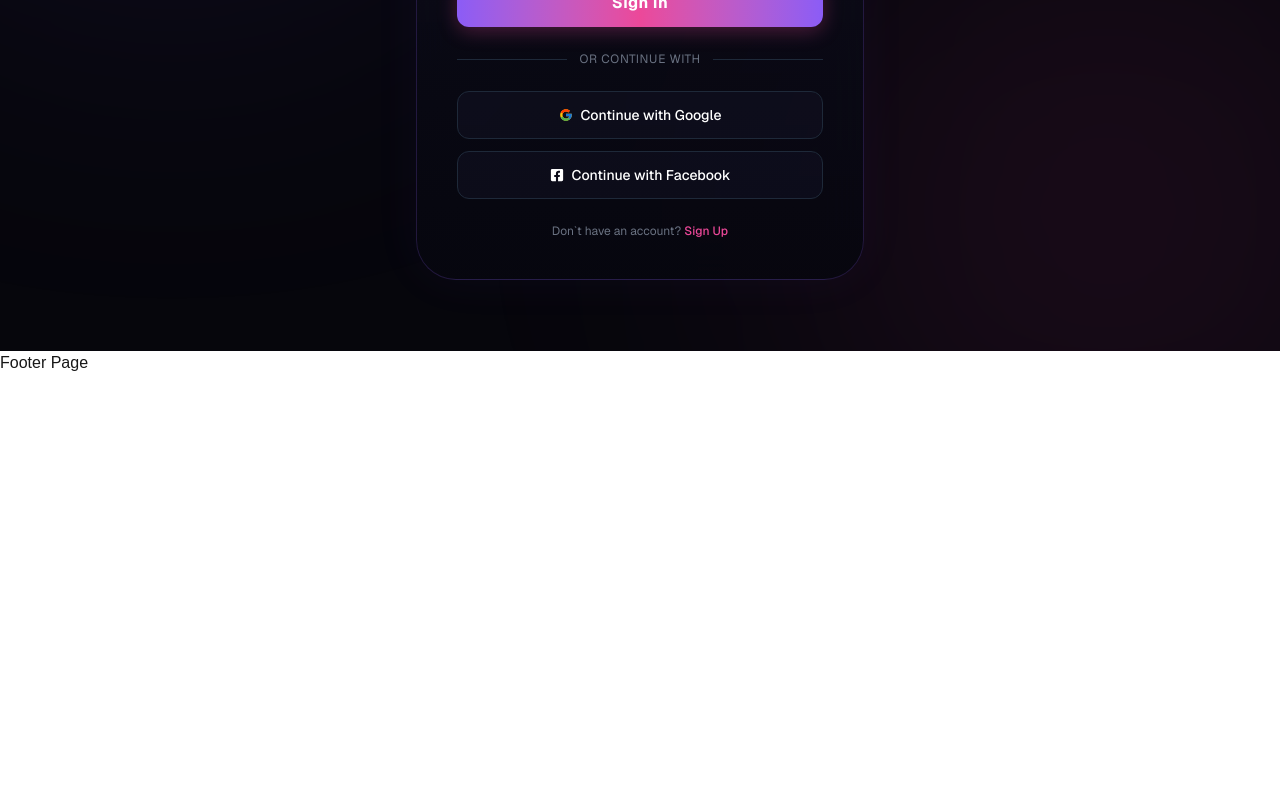
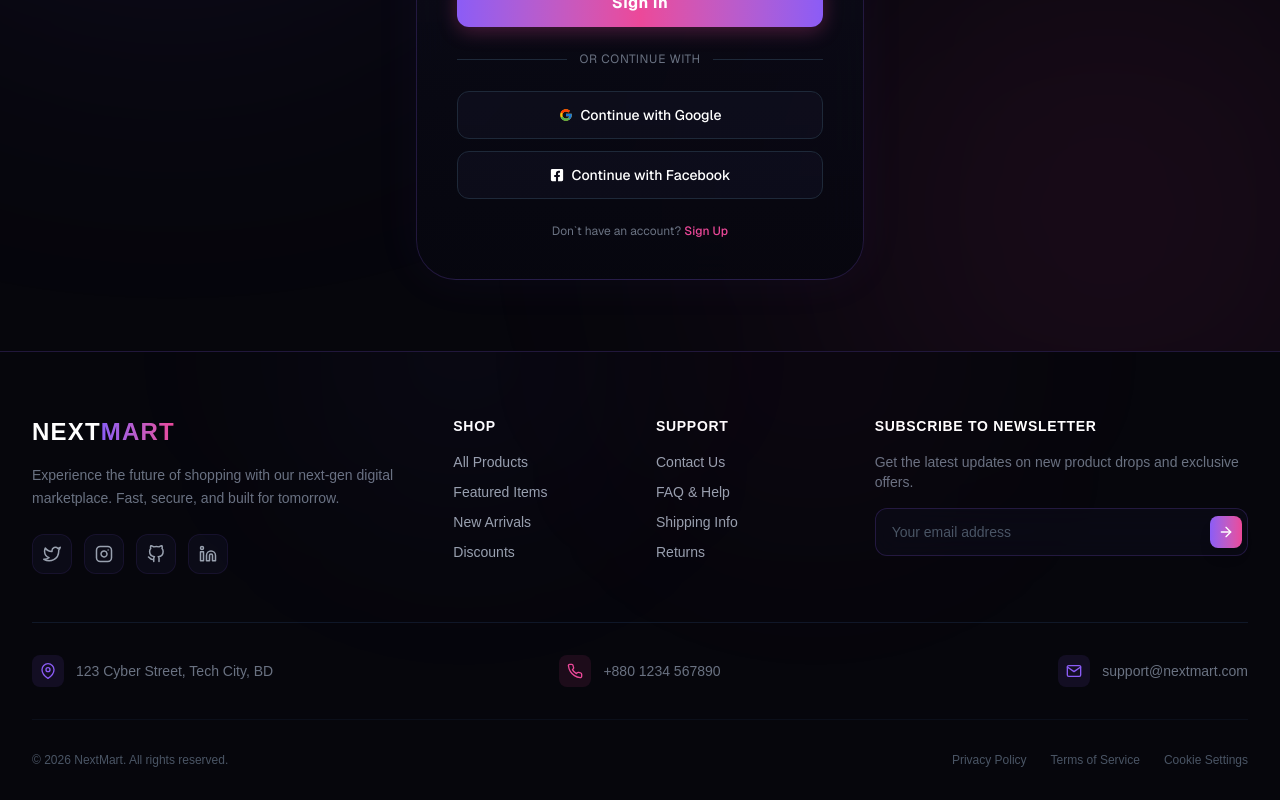
Before and after one commit to khalid66527/E_Commerces_web, a Next.js app: page /auth/signin in a window 1280 px wide. Shown: the part 530-1330 px from the top of the page. Before the commit the page ends 905 px from the top, so only its background shows below. Built offline with nearby package versions, Linux system fonts and the light colour scheme.

Commit message:
mongodb conetion

```diff
--- a/package.json
+++ b/package.json
@@ -9,6 +9,9 @@
     "lint": "eslint"
   },
   "dependencies": {
+    "@better-auth/mongo-adapter": "^1.6.23",
+    "better-auth": "^1.6.23",
+    "mongodb": "^7.5.0",
     "next": "16.2.10",
     "react": "19.2.4",
     "react-dom": "19.2.4",
--- /dev/null
+++ b/src/app/api/auth/[...all]/route.ts
@@ -0,0 +1,4 @@
+import { auth } from "@/lib/auth"; // path to your auth file
+import { toNextJsHandler } from "better-auth/next-js";
+
+export const { POST, GET } = toNextJsHandler(auth);
--- a/src/components/Footer.tsx
+++ b/src/components/Footer.tsx
@@ -1,11 +1,127 @@
+"use client"; // Next.js Client Component ডিরেক্টিভ
+
 import React from 'react';
+import {
+  FiGithub,
+  FiTwitter,
+  FiInstagram,
+  FiLinkedin,
+  FiMail,
+  FiPhone,
+  FiMapPin,
+  FiArrowRight
+} from 'react-icons/fi';
 
-const Footer = () => {
-    return (
-        <div>
-            Footer Page
+export default function Footer() {
+  return (
+    <footer className="relative w-full bg-[#06060C] text-gray-400 border-t border-[#8B5CF6]/20 overflow-hidden pt-16 pb-8">
+
+      {/* Background Decorative Glows */}
+      <div className="absolute top-0 left-1/4 -translate-y-1/2 w-72 h-72 bg-[#8B5CF6]/5 rounded-full blur-[120px] pointer-events-none"></div>
+      <div className="absolute top-0 right-1/4 -translate-y-1/2 w-72 h-72 bg-[#EC4899]/5 rounded-full blur-[120px] pointer-events-none"></div>
+
+      <div className="max-w-7xl mx-auto px-4 sm:px-6 lg:px-8">
+
+        {/* Top Section: Brand & Newsletter */}
+        <div className="grid grid-cols-1 lg:grid-cols-3 gap-12 pb-12 border-b border-gray-900">
+
+          {/* Brand Info */}
+          <div className="lg:col-span-1 space-y-4">
+            <h2 className="text-2xl font-black tracking-wider text-white">
+              NEXT<span className="text-transparent bg-clip-text bg-gradient-to-r from-[#8B5CF6] to-[#EC4899]">MART</span>
+            </h2>
+            <p className="text-sm text-gray-500 max-w-sm leading-relaxed">
+              Experience the future of shopping with our next-gen digital marketplace. Fast, secure, and built for tomorrow.
+            </p>
+            {/* Social Icons */}
+            <div className="flex items-center gap-3 pt-2">
+              {[
+                { icon: <FiTwitter size={18} />, link: "#" },
+                { icon: <FiInstagram size={18} />, link: "#" },
+                { icon: <FiGithub size={18} />, link: "#" },
+                { icon: <FiLinkedin size={18} />, link: "#" },
+              ].map((social, index) => (
+                <a
+                  key={index}
+                  href={social.link}
+                  className="p-2.5 bg-[#111122]/50 border border-[#8B5CF6]/10 text-gray-400 hover:text-[#EC4899] hover:border-[#EC4899]/50 rounded-xl transition-all duration-300"
+                >
+                  {social.icon}
+                </a>
+              ))}
+            </div>
+          </div>
+
+          {/* Quick Links */}
+          <div className="lg:col-span-1 grid grid-cols-2 gap-8">
+            <div className="space-y-4">
+              <h4 className="text-sm font-bold uppercase tracking-wider text-white">Shop</h4>
+              <ul className="space-y-2.5 text-sm">
+                <li><a href="#" className="hover:text-[#8B5CF6] transition-colors">All Products</a></li>
+                <li><a href="#" className="hover:text-[#8B5CF6] transition-colors">Featured Items</a></li>
+                <li><a href="#" className="hover:text-[#8B5CF6] transition-colors">New Arrivals</a></li>
+                <li><a href="#" className="hover:text-[#8B5CF6] transition-colors">Discounts</a></li>
+              </ul>
+            </div>
+            <div className="space-y-4">
+              <h4 className="text-sm font-bold uppercase tracking-wider text-white">Support</h4>
+              <ul className="space-y-2.5 text-sm">
+                <li><a href="#" className="hover:text-[#EC4899] transition-colors">Contact Us</a></li>
+                <li><a href="#" className="hover:text-[#EC4899] transition-colors">FAQ & Help</a></li>
+                <li><a href="#" className="hover:text-[#EC4899] transition-colors">Shipping Info</a></li>
+                <li><a href="#" className="hover:text-[#EC4899] transition-colors">Returns</a></li>
+              </ul>
+            </div>
+          </div>
+
+          {/* Newsletter Subscription */}
+          <div className="lg:col-span-1 space-y-4">
+            <h4 className="text-sm font-bold uppercase tracking-wider text-white">Subscribe to Newsletter</h4>
+            <p className="text-sm text-gray-500">Get the latest updates on new product drops and exclusive offers.</p>
+            <form className="relative flex items-center mt-2 group" onSubmit={(e) => e.preventDefault()}>
+              <input
+                type="email"
+                placeholder="Your email address"
+                className="w-full h-12 pl-4 pr-12 bg-[#111122]/40 border border-[#8B5CF6]/20 focus:border-[#EC4899]/60 rounded-xl text-sm text-white placeholder-gray-600 outline-none backdrop-blur-md transition-colors"
+              />
+              <button
+                type="submit"
+                className="absolute right-1.5 p-2 bg-gradient-to-r from-[#8B5CF6] to-[#EC4899] text-white rounded-lg hover:brightness-110 transition-all shadow-lg"
+              >
+                <FiArrowRight size={16} />
+              </button>
+            </form>
+          </div>
+
         </div>
-    );
-};
 
-export default Footer;
+        {/* Middle Section: Contact Quick Info */}
+        <div className="grid grid-cols-1 md:grid-cols-3 gap-6 py-8 text-sm text-gray-500 border-b border-gray-900/50">
+          <div className="flex items-center gap-3">
+            <div className="p-2 bg-[#8B5CF6]/10 text-[#8B5CF6] rounded-lg"><FiMapPin size={16} /></div>
+            <span>123 Cyber Street, Tech City, BD</span>
+          </div>
+          <div className="flex items-center gap-3 md:justify-center">
+            <div className="p-2 bg-[#EC4899]/10 text-[#EC4899] rounded-lg"><FiPhone size={16} /></div>
+            <span>+880 1234 567890</span>
+          </div>
+          <div className="flex items-center gap-3 md:justify-end">
+            <div className="p-2 bg-[#8B5CF6]/10 text-[#8B5CF6] rounded-lg"><FiMail size={16} /></div>
+            <span>support@nextmart.com</span>
+          </div>
+        </div>
+
+        {/* Bottom Section: Copyright & Legal */}
+        <div className="flex flex-col sm:flex-row items-center justify-between gap-4 pt-8 text-xs text-gray-600">
+          <p>© {new Date().getFullYear()} NextMart. All rights reserved.</p>
+          <div className="flex items-center gap-6">
+            <a href="#" className="hover:text-gray-400 transition-colors">Privacy Policy</a>
+            <a href="#" className="hover:text-gray-400 transition-colors">Terms of Service</a>
+            <a href="#" className="hover:text-gray-400 transition-colors">Cookie Settings</a>
+          </div>
+        </div>
+
+      </div>
+    </footer>
+  );
+}
--- /dev/null
+++ b/src/lib/auth-client.ts
@@ -0,0 +1,7 @@
+import { createAuthClient } from "better-auth/react"
+export const authClient = createAuthClient({
+    /** The base URL of the server (optional if you're using the same domain) */
+    baseURL: process.env.BETTER_AUTH_URL as string
+})
+
+export const { signIn, signUp, useSession } = createAuthClient()
--- /dev/null
+++ b/src/lib/auth.ts
@@ -0,0 +1,17 @@
+import { betterAuth } from "better-auth";
+import { MongoClient } from "mongodb";
+import { mongodbAdapter } from "better-auth/adapters/mongodb";
+
+const client = new MongoClient(process.env.MONGO_DB_URI as string);
+const db = client.db(process.env.AUTH_DB_NAME as string);
+
+export const auth = betterAuth({
+
+    emailAndPassword: {
+        enabled: true,
+    },
+    database: mongodbAdapter(db, {
+        // Optional: if you don't provide a client, database transactions won't be enabled.
+        client
+    }),
+});
```
Also changed, not shown: 1 other file (tests, documents, lock files or other folders).
